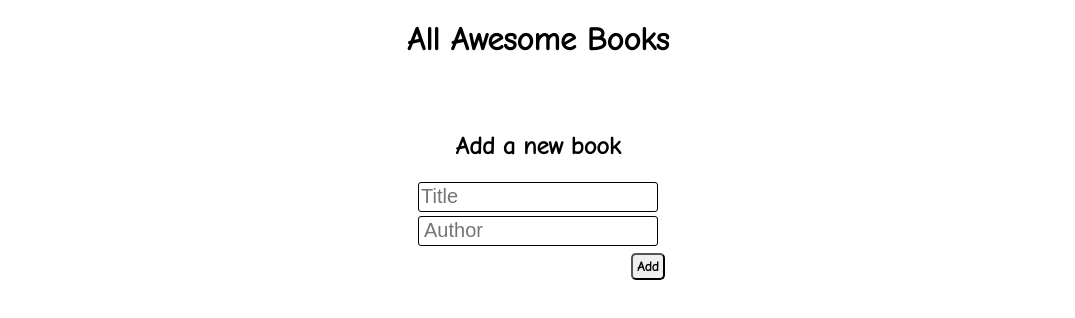
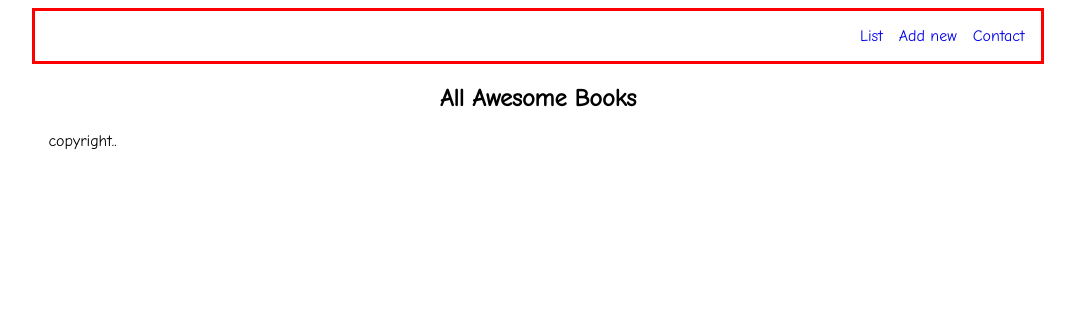
Before and after one commit to johnkioko/Awesome-books-collection-project, a website with bundled scripts: page index.html in a window 1280 px wide. Shown: the whole page, without its empty margins (102-1177 px from the left). Built offline with nearby package versions, Linux system fonts and the light colour scheme.

Commit message:
Add Js script for the SPA

```diff
--- a/index.html
+++ b/index.html
@@ -14,13 +14,35 @@
     />
   </head>
   <body>
+    <div class="wrapper">
+      <header>
+        <nav class="navbar">
+          <ul class="nav-item">
+            <li><a href="#" data-target="list" class="nav-link" >List</a></li>
+            <li><a href="#" data-target="add-new" class="nav-link">Add new</a></li>
+            <li><a href="#" data-target="contact" class="nav-link">Contact</a></li>
+          </ul>
+        </nav>
+      </header>
+
+
+    <!-- Main Section -->
+
     <main id="main">
-    <div><h1 class="awesomeBooks">All Awesome Books</h1></div>
 
-    <div class="books">
+    <!-- Homepage -->
 
-    </div>
+    <section class="page active" id="list">
+      <div>
+        <h1 class="awesomeBooks">All Awesome Books</h1>
+      </div>
 
+      <div class="books">
+
+      </div>
+
+  </section>
+  <section class="page" id="add-new">
     <form class="bookForm">
         <h2>Add a new book</h2>
         <input type="text" name="title" class="title" id="title" placeholder="Title">
@@ -29,10 +51,32 @@
         <input type="text" id="author" name="author" class="author" placeholder="Author">
 
         <div class="btn">
-          <div class="remove"><button type="submit" class="add"> Add</button></div>
+          <button type="submit" class="add"> Add</button>
         </div>
     </form>
+
+  </section>
+
+  <!-- Contact Section  -->
+
+  <section class="page" id="contact">
+    <h2>Contact information</h2>
+    <p>Call us Today: 012345678</p>
+    <p>hello@gmail.com</p>
+  </section>
+
   </main>
+
+  <footer>
+    <div>
+      <p>
+        copyright..
+      </p>
+    </div>
+  </footer>
+
+
+</div>
 
 
     <script src="index.js" type="module"></script>
--- a/index.js
+++ b/index.js
@@ -34,3 +34,28 @@ document.querySelector('.books').addEventListener('click', (e) => {
     UI.deleteBook(e.target);
   }
 });
+
+const app = {
+  pages: [],
+  show: new Event('show'),
+  init() {
+    app.pages = document.querySelectorAll('.page');
+    app.pages.forEach((pg) => {
+      pg.addEventListener('show', app.pageShown);
+    });
+
+    document.querySelectorAll('.nav-link').forEach((link) => {
+      link.addEventListener('click', app.nav);
+    });
+  },
+  nav(ev) {
+    ev.preventDefault();
+    const currentPage = ev.target.getAttribute('data-target');
+    document.querySelector('.active').classList.remove('active');
+    document.getElementById(currentPage).classList.add('active');
+    document.getElementById(currentPage).dispatchEvent(app.show);
+  },
+
+};
+
+document.addEventListener('DOMContentLoaded', app.init);
--- a/style.css
+++ b/style.css
@@ -6,6 +6,48 @@
 
 body {
   font-family: 'Comic Neue', cursive;
+}
+
+.wrapper {
+  width: 100%;
+  max-width: 80%;
+  height: auto;
+  margin: 0 auto;
+}
+
+.navbar {
+  border: red solid 3px;
+  display: flex;
+  justify-content: flex-end;
+  align-items: center;
+}
+
+.nav-item {
+  display: flex;
+  justify-content: flex-end;
+  align-items: center;
+  list-style-type: none;
+}
+
+.nav-link {
+  display: flex;
+  justify-content: flex-end;
+  align-items: center;
+  text-decoration: none;
+  margin-right: 1em;
+}
+
+footer {
+  padding-left: 1em;
+}
+
+.page {
+  display: none;
+  width: 100%;
+}
+
+.active {
+  display: block;
 }
 
 #main {
@@ -28,7 +70,7 @@ input {
 }
 
 .add {
-  margin-right: -16.5em;
+  /* margin-right: -16.5em; */
   margin-top: 5px;
   font-weight: 700;
   border-radius: 5px;
```
